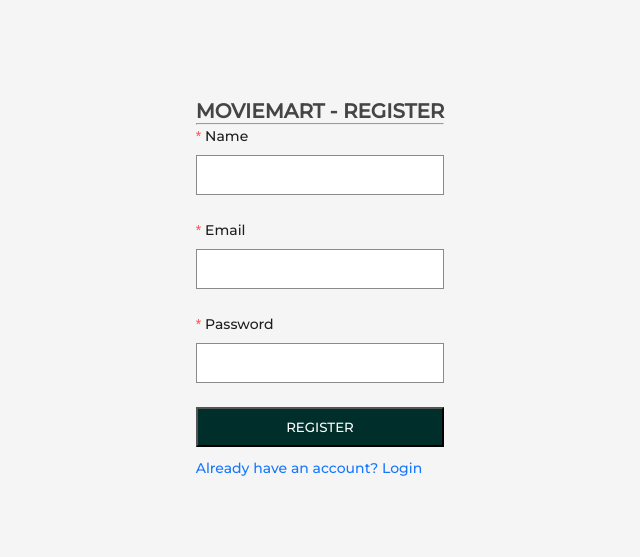
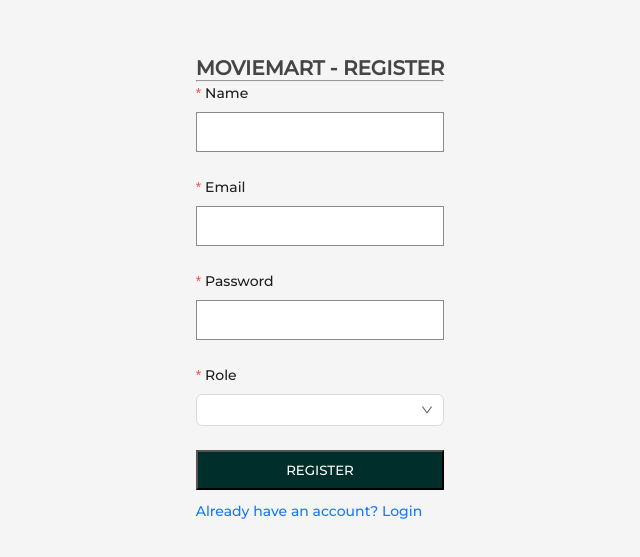
Before and after one commit to mingyue21/moviemart-react-web-app, a React (Create React App) app: page /register in a window 1280 px wide. Shown: the part 111-668 px from the top of the page, without its empty margins (320-960 px from the left). Built offline with nearby package versions, Linux system fonts and the light colour scheme.

Commit message:
different role when register

```diff
--- a/src/pages/Register/index.js
+++ b/src/pages/Register/index.js
@@ -1,5 +1,5 @@
 import React, {useEffect} from "react";
-import {Form, message} from "antd";
+import {Form, message, Radio, Select} from "antd";
 import Button from "../../components/Button";
 import "../../stylesheets/sizes.css";
 import {Link, useNavigate} from "react-router-dom";
@@ -10,10 +10,18 @@ import {HideLoading, ShowLoading} from "../../redux/loadersSlice";
 function Register() {
     const navigate = useNavigate();
     const dispatch = useDispatch();
+
     const onFinish = async(values) => {
         try {
             dispatch(ShowLoading());
-            const response = await RegisterUser(values);
+            const { role } = values;
+            const updatedValues = {
+                ...values,
+                isAdmin: role === "admin",
+                isUser: role === "user",
+                isOwner: role === "owner",
+            };
+            const response = await RegisterUser(updatedValues);
             dispatch(HideLoading());
             if(response.success){
                 message.success(response.message);
@@ -57,6 +65,19 @@ function Register() {
                         rules={[{required:true, message:"Please enter your password"}]}>
                         <input type="text"/>
                     </Form.Item>
+                    <Form.Item
+                        label="Role"
+                        name="role"
+                        initialValue={false}
+                        rules={[{ required: true, message: 'Please select a role' }]}
+                    >
+                        <Select>
+                            <Select.Option value="admin">Admin</Select.Option>
+                            <Select.Option value="user">User</Select.Option>
+                            <Select.Option value="owner">Owner</Select.Option>
+                        </Select>
+                    </Form.Item>
+
                     <div className="flex flex-column mt-2 gap-1">
                         <Button
                             fullWidth title="REGISTER" type='submit'/>
```
